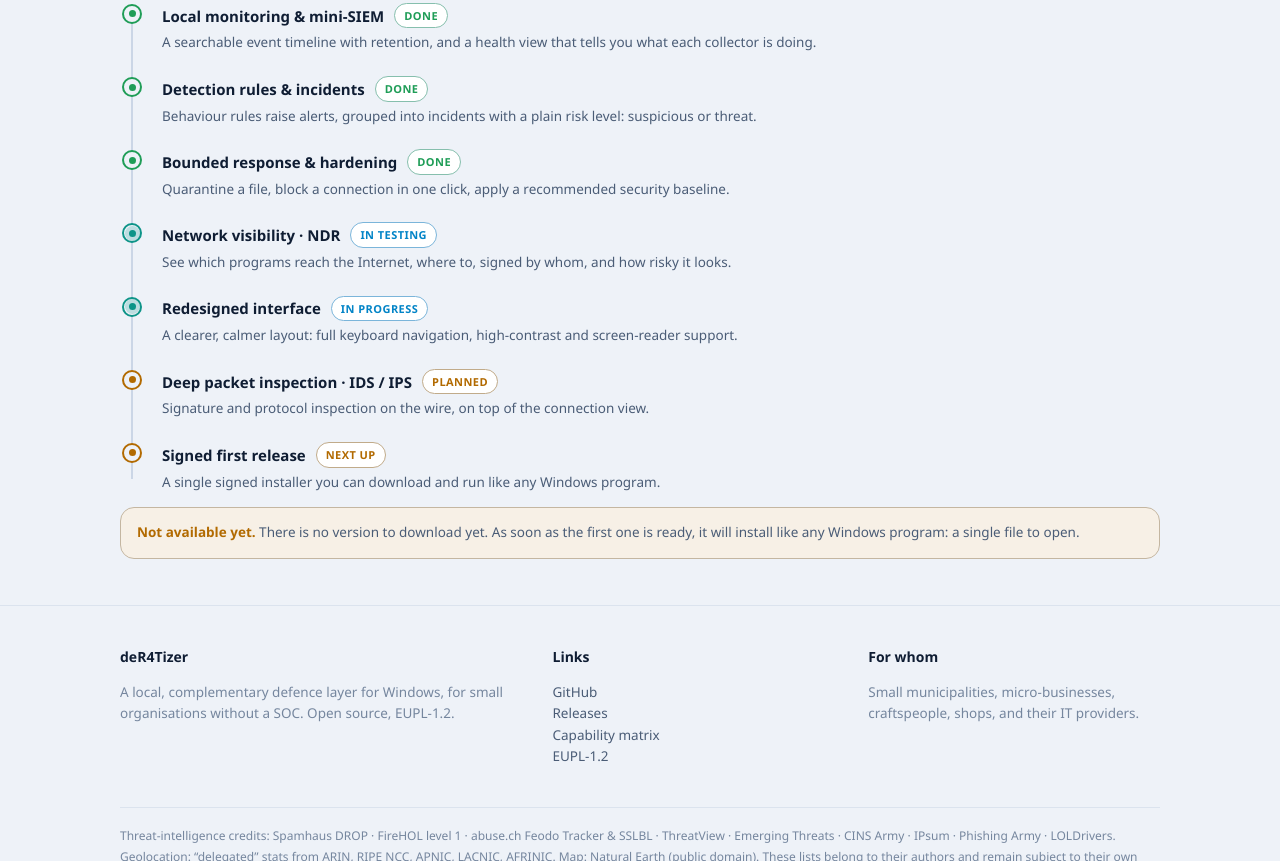
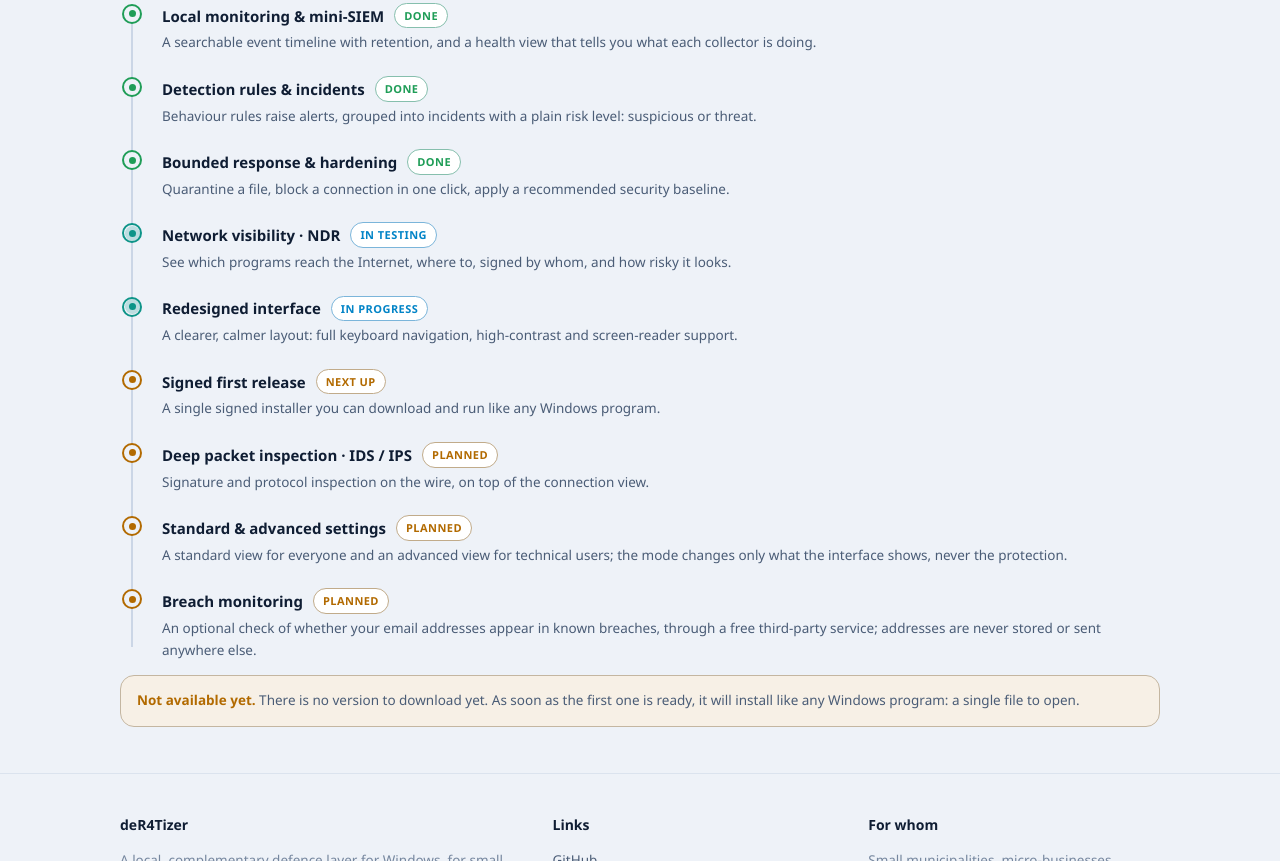
Before and after one commit to cryptobones-1337/deR4Tizer, a plain HTML site: page index.html in a window 1280 px wide. Shown: the part 4454-5315 px from the top of the page. Drawn offline with Linux system fonts and the light colour scheme.

Commit message:
Page : roadmap complétée (phase 8 config standard/avancée, phase 9 breach monitoring)
Co-Authored-By: Claude Opus 4.8 <noreply@anthropic.com>

```diff
--- a/index.html
+++ b/index.html
@@ -470,11 +470,17 @@
         <div class="rhead"><b>Redesigned interface</b><span class="tag">In progress</span></div>
         <p>A clearer, calmer layout: full keyboard navigation, high-contrast and screen-reader support.</p></li>
       <li class="next"><span class="dot"></span>
+        <div class="rhead"><b>Signed first release</b><span class="tag">Next up</span></div>
+        <p>A single signed installer you can download and run like any Windows program.</p></li>
+      <li class="next"><span class="dot"></span>
         <div class="rhead"><b>Deep packet inspection &middot; IDS / IPS</b><span class="tag">Planned</span></div>
         <p>Signature and protocol inspection on the wire, on top of the connection view.</p></li>
       <li class="next"><span class="dot"></span>
-        <div class="rhead"><b>Signed first release</b><span class="tag">Next up</span></div>
-        <p>A single signed installer you can download and run like any Windows program.</p></li>
+        <div class="rhead"><b>Standard &amp; advanced settings</b><span class="tag">Planned</span></div>
+        <p>A standard view for everyone and an advanced view for technical users; the mode changes only what the interface shows, never the protection.</p></li>
+      <li class="next"><span class="dot"></span>
+        <div class="rhead"><b>Breach monitoring</b><span class="tag">Planned</span></div>
+        <p>An optional check of whether your email addresses appear in known breaches, through a free third-party service; addresses are never stored or sent anywhere else.</p></li>
     </ol>
     <div class="disclaimer">
       <b>Not available yet.</b> There is no version to download yet. As soon as the first one is ready, it will install like any Windows program: a single file to open.
```
